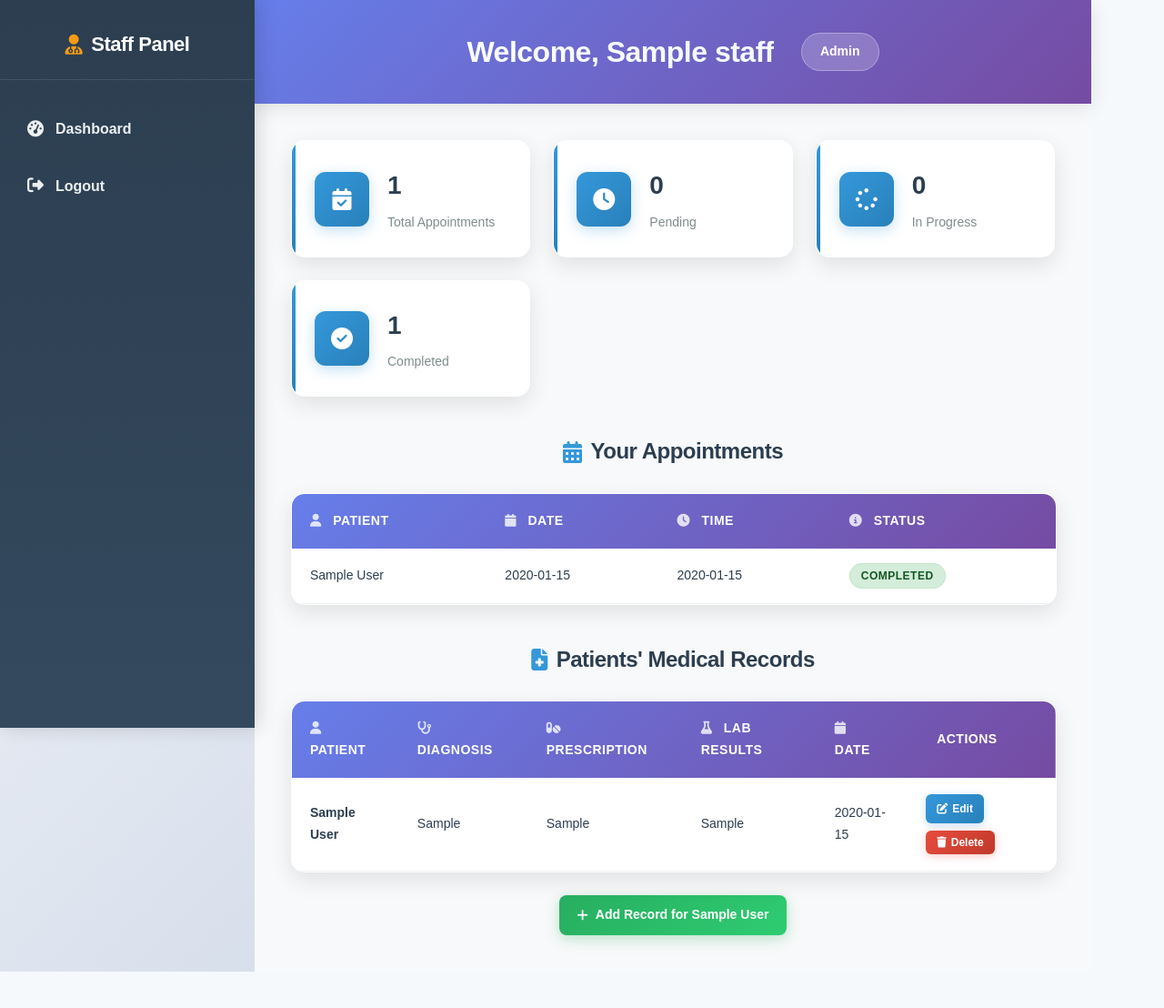
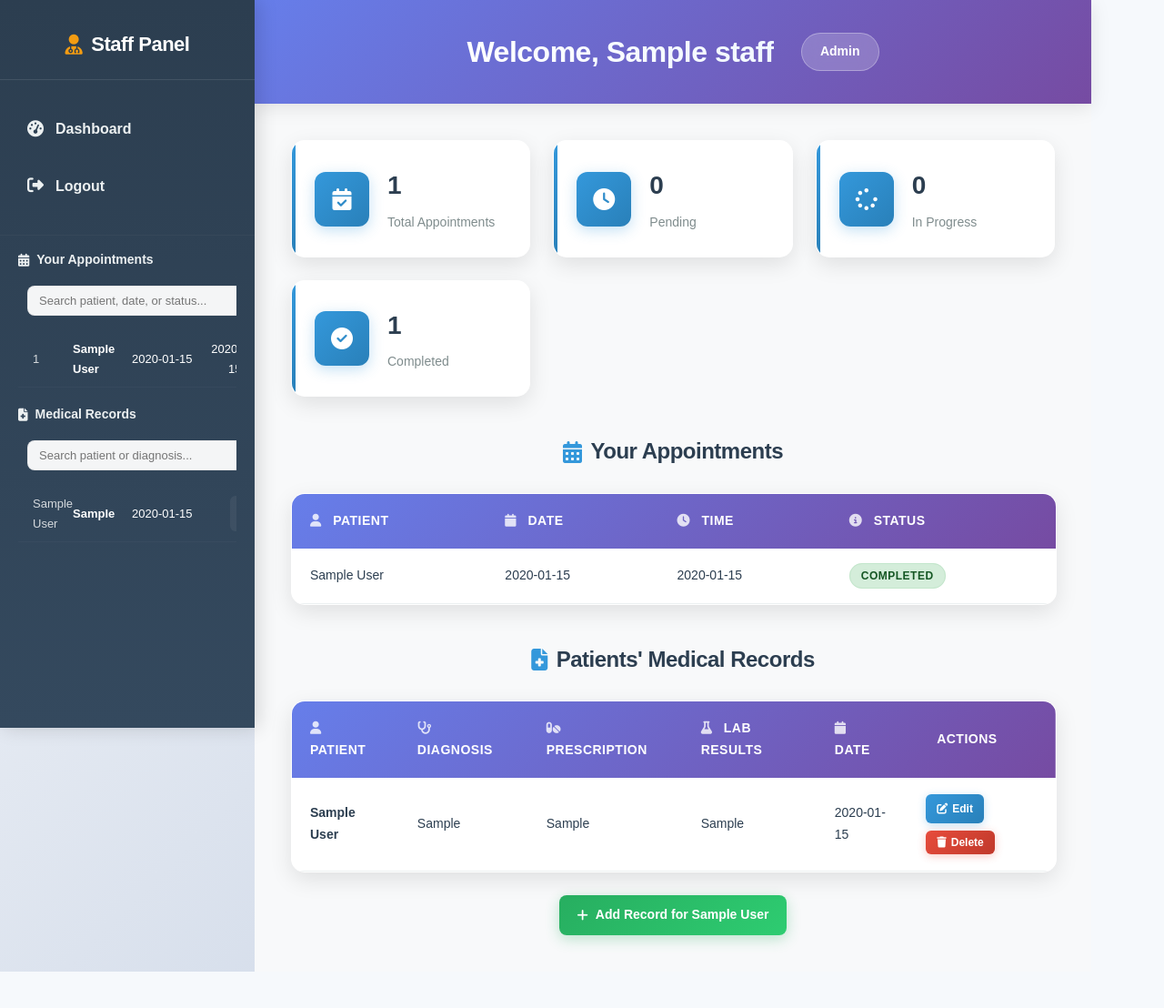
Before and after one commit to Ian-Pasia01/DATABASEFP, a Flask app: template templates/staff_dashboard.html in a window 1280 px wide. Shown: the top 1108 px of the page at 91% size. Run offline with Flask 3, Linux system fonts and the light colour scheme; the template is opened without the code that fills it: values that come from a table or form of the project are taken from there, others are empty; tables that the repository leaves empty hold one stand-in row (values such as "Sample post").

Commit message:
add design to patient dashboard

```diff
--- a/templates/staff_dashboard.html
+++ b/templates/staff_dashboard.html
@@ -50,6 +50,79 @@
                 <li><a href="{{ url_for('logout') }}"><i class="fas fa-sign-out-alt"></i> Logout</a></li>
             </ul>
         </nav>
+        <!-- Sidebar widgets: Appointments + Medical Records (searchable) -->
+        <div class="sidebar-widgets">
+            <div class="sidebar-widget">
+                <h4><i class="fas fa-calendar-alt"></i> Your Appointments</h4>
+                <div class="sidebar-table-wrap">
+                    <table id="appointment-list" class="sidebar-table">
+                        <thead>
+                            <tr class="search-row">
+                                <th colspan="6">
+                                    <input id="appointment-search" class="sidebar-search in-table-search" type="text" placeholder="Search patient, date, or status..." />
+                                </th>
+                            </tr>
+                            <tr><th>ID</th><th>Patient</th><th>Date</th><th>Time</th><th>Status</th><th></th></tr>
+                        </thead>
+                        <tbody>
+                        {% for appt in appointments[:12] %}
+                            <tr data-name="{{ appt.patient.full_name | lower }}" data-date="{{ appt.date.strftime('%Y-%m-%d') if appt.date else '' }}" data-status="{{ appt.status | lower }}">
+                                <td>{{ appt.id }}</td>
+                                <td>{{ appt.patient.full_name }}</td>
+                                <td>{{ appt.date.strftime('%Y-%m-%d') if appt.date else '' }}</td>
+                                <td>{{ appt.time }}</td>
+                                <td><span class="status-badge status-{{ appt.status.lower().replace(' ', '-') }}">{{ appt.status }}</span></td>
+                                <td class="sidebar-actions">
+                                    <form method="POST" action="{{ url_for('staff_update_appointment_status', appointment_id=appt.id) }}" class="inline-form">
+                                        <select name="status" class="small-select">
+                                            <option value="Pending" {% if appt.status=='Pending' %}selected{% endif %}>P</option>
+                                            <option value="In Progress" {% if appt.status=='In Progress' %}selected{% endif %}>IP</option>
+                                            <option value="Completed" {% if appt.status=='Completed' %}selected{% endif %}>C</option>
+                                        </select>
+                                        <button class="sidebar-action-btn" type="submit" title="Update">✎</button>
+                                    </form>
+                                    <form method="POST" action="{{ url_for('staff_delete_appointment', appointment_id=appt.id) }}" onsubmit="return confirm('Delete this appointment?');" class="inline-form">
+                                        <button class="sidebar-action-btn delete" type="submit" title="Delete">🗑</button>
+                                    </form>
+                                </td>
+                            </tr>
+                        {% endfor %}
+                        </tbody>
+                    </table>
+                </div>
+            </div>
+
+            <div class="sidebar-widget">
+                <h4><i class="fas fa-file-medical"></i> Medical Records</h4>
+                <div class="sidebar-table-wrap">
+                    <table id="record-list" class="sidebar-table">
+                        <thead>
+                            <tr class="search-row">
+                                <th colspan="4">
+                                    <input id="record-search" class="sidebar-search in-table-search" type="text" placeholder="Search patient or diagnosis..." />
+                                </th>
+                            </tr>
+                            <tr><th>Patient</th><th>Diag</th><th>Date</th><th></th></tr>
+                        </thead>
+                        <tbody>
+                        {% for rec in medical_records[:12] %}
+                            <tr data-name="{{ rec.patient.full_name | lower }}" data-diagnosis="{{ (rec.diagnosis or '') | lower }}">
+                                <td>{{ rec.patient.full_name }}</td>
+                                <td>{{ (rec.diagnosis[:24] ~ '...') if rec.diagnosis and rec.diagnosis|length>24 else (rec.diagnosis or 'N/A') }}</td>
+                                <td>{{ rec.record_date.strftime('%Y-%m-%d') if rec.record_date else '' }}</td>
+                                <td class="sidebar-actions">
+                                    <a href="{{ url_for('staff_edit_medical_record', record_id=rec.id) }}" class="sidebar-action-btn">✎</a>
+                                    <form method="POST" action="{{ url_for('staff_delete_medical_record', record_id=rec.id) }}" onsubmit="return confirm('Delete this record?');" class="inline-form">
+                                        <button class="sidebar-action-btn delete" type="submit">🗑</button>
+                                    </form>
+                                </td>
+                            </tr>
+                        {% endfor %}
+                        </tbody>
+                    </table>
+                </div>
+            </div>
+        </div>
     </aside>
 
     <!-- MAIN CONTENT -->
```
